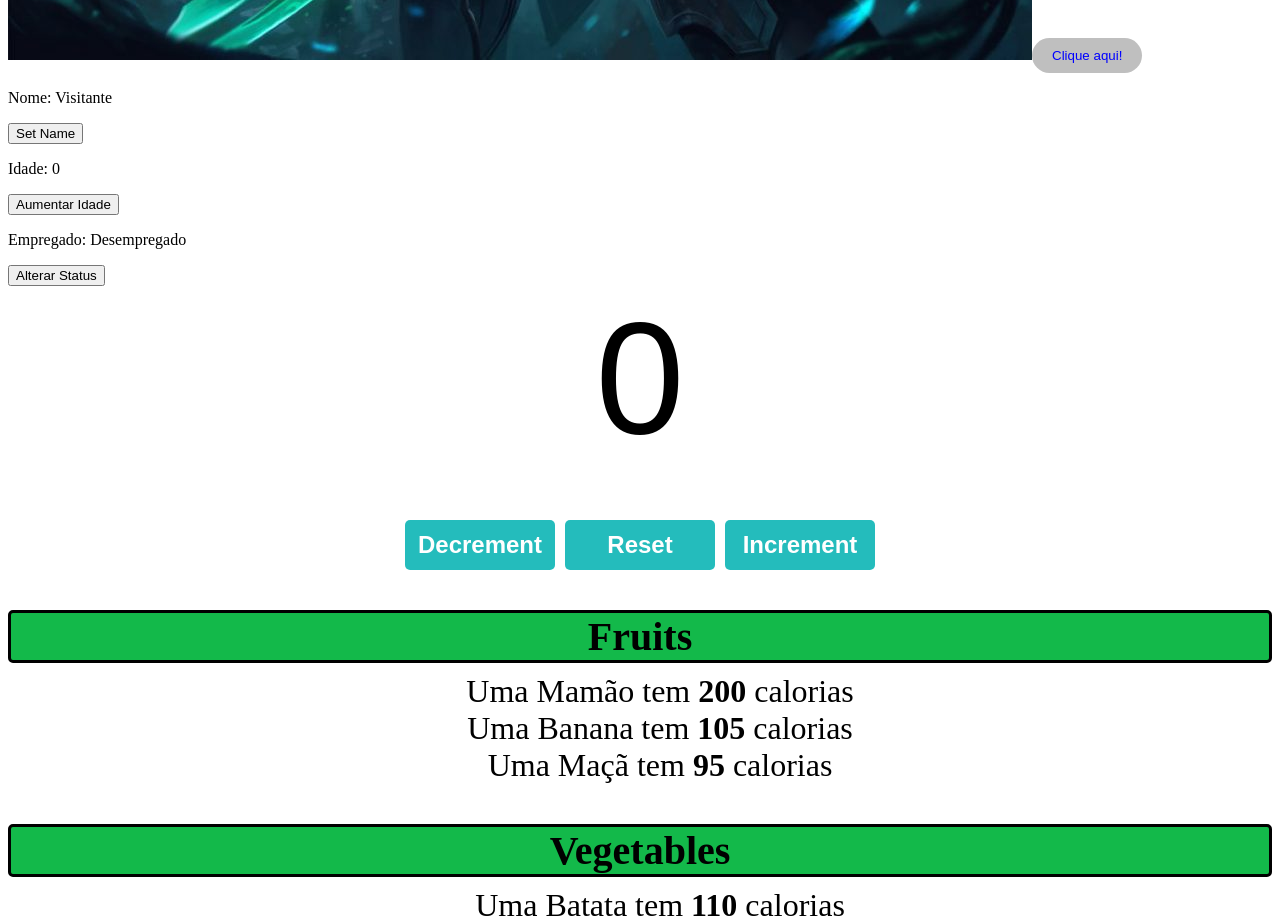
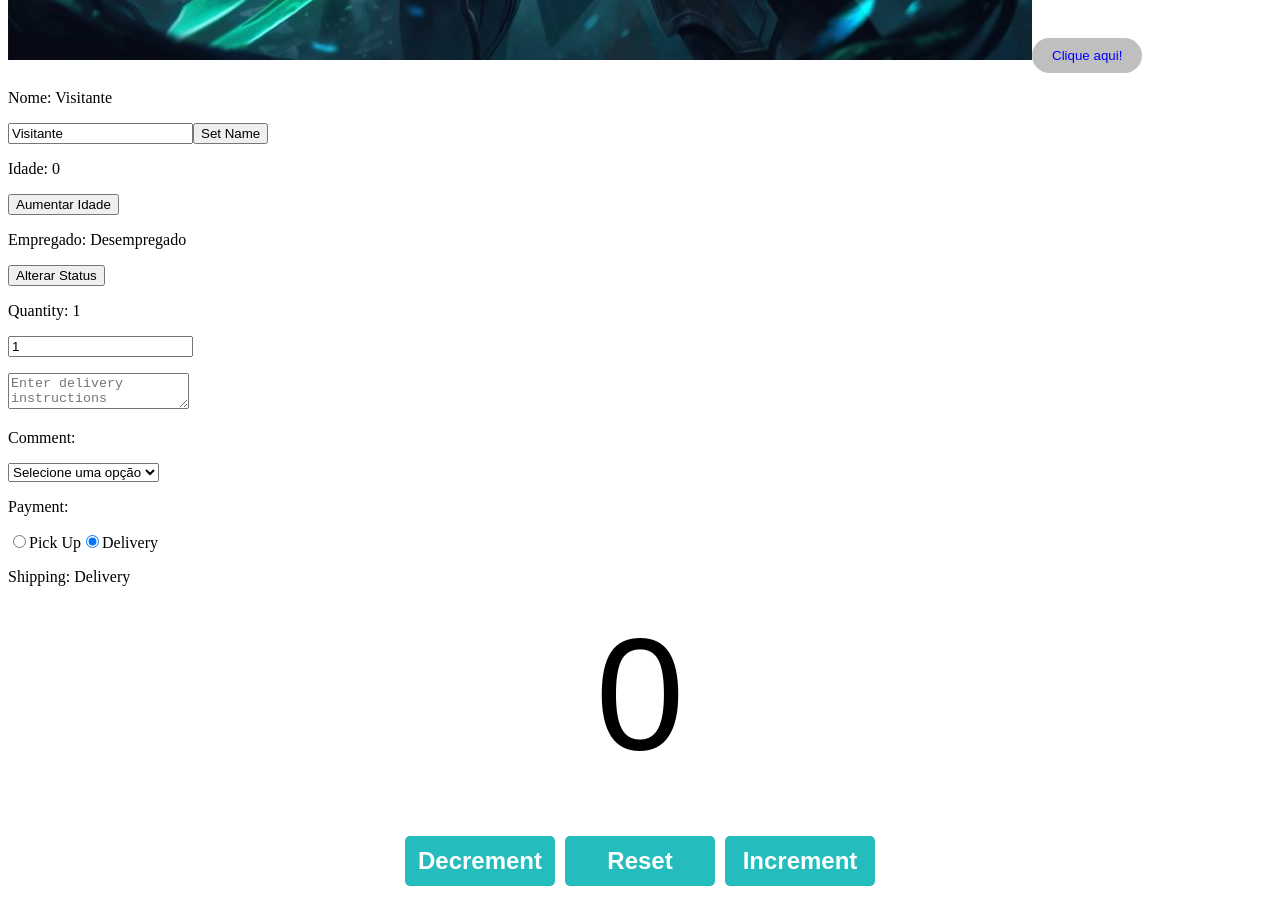
Before and after one commit to wenceslol/meu-app-react, a React (Vite) app: page / in a window 1280 px wide. Shown: the part 800-1720 px from the top of the page. Built offline with nearby package versions, Linux system fonts and the light colour scheme.

Commit message:
Implementado mais casos de uso de useState() hook

```diff
--- a/src/MyComponent.jsx
+++ b/src/MyComponent.jsx
@@ -5,7 +5,10 @@
     const [name, setName] = useState("Visitante");
     const [age, setAge] = useState(0);
     const [isEmployed, setIsEmployed] = useState(false);
-
+    const [quantity, setQuantity] = useState(1);
+    const [comment, setComment] = useState("");
+    const [payment, setPayment] = useState("");
+    const [shipping, setShipping] = useState("Delivery");
 
     const updateName = () => {
         setName("Bob Esponja");
@@ -19,9 +22,30 @@
         setIsEmployed(!isEmployed);
     }
 
+    function handleNameChange(event){
+        setName(event.target.value);
+    }
+
+    function handleQuantityChange(event){
+        setQuantity(event.target.value)
+    }
+
+    function handleCommentChange(event){
+        setComment(event.target.value)
+    }
+
+    function handlePaymentChange(event){
+        setPayment(event.target.value)
+    }
+
+    function handleShippingChange(event){
+        setShipping(event.target.value)
+    }
+
     return(<div>
 
         <p>Nome: {name}</p>
+        <input value={name} onChange={handleNameChange}></input>
         <button onClick ={updateName}>Set Name</button>
 
         <p>Idade: {age}</p>
@@ -29,6 +53,35 @@
 
         <p>Empregado: {isEmployed ? "Empregado" : "Desempregado"}</p>
         <button onClick ={toggleEmployedStatus}>Alterar Status</button>
+
+        <p>Quantity: {quantity}</p>
+        <input value={quantity} onChange={handleQuantityChange} type="number"></input>
+
+        <p></p>
+        <textarea value={comment} onChange={handleCommentChange} placeholder="Enter delivery instructions"></textarea>
+        <p>Comment: {comment}</p>
+
+        <select value={payment} onChange={handlePaymentChange}>
+            <option value="">Selecione uma opção</option>
+            <option value="Visa">Visa</option>
+            <option value="Mastercard">Mastercard</option>
+            <option value="Elo">Elo</option>
+        </select>
+        <p>Payment: {payment}</p>
+
+        <label>
+            <input type="radio" value="Pick Up"
+                checked={shipping === "Pick Up"}
+                onChange={handleShippingChange}/>
+            Pick Up
+        </label>
+        <label>
+        <input type="radio" value="Delivery"
+                checked={shipping === "Delivery"}
+                onChange={handleShippingChange}/>
+            Delivery
+        </label>
+        <p>Shipping: {shipping}</p>
     </div>)
 
 }
```
